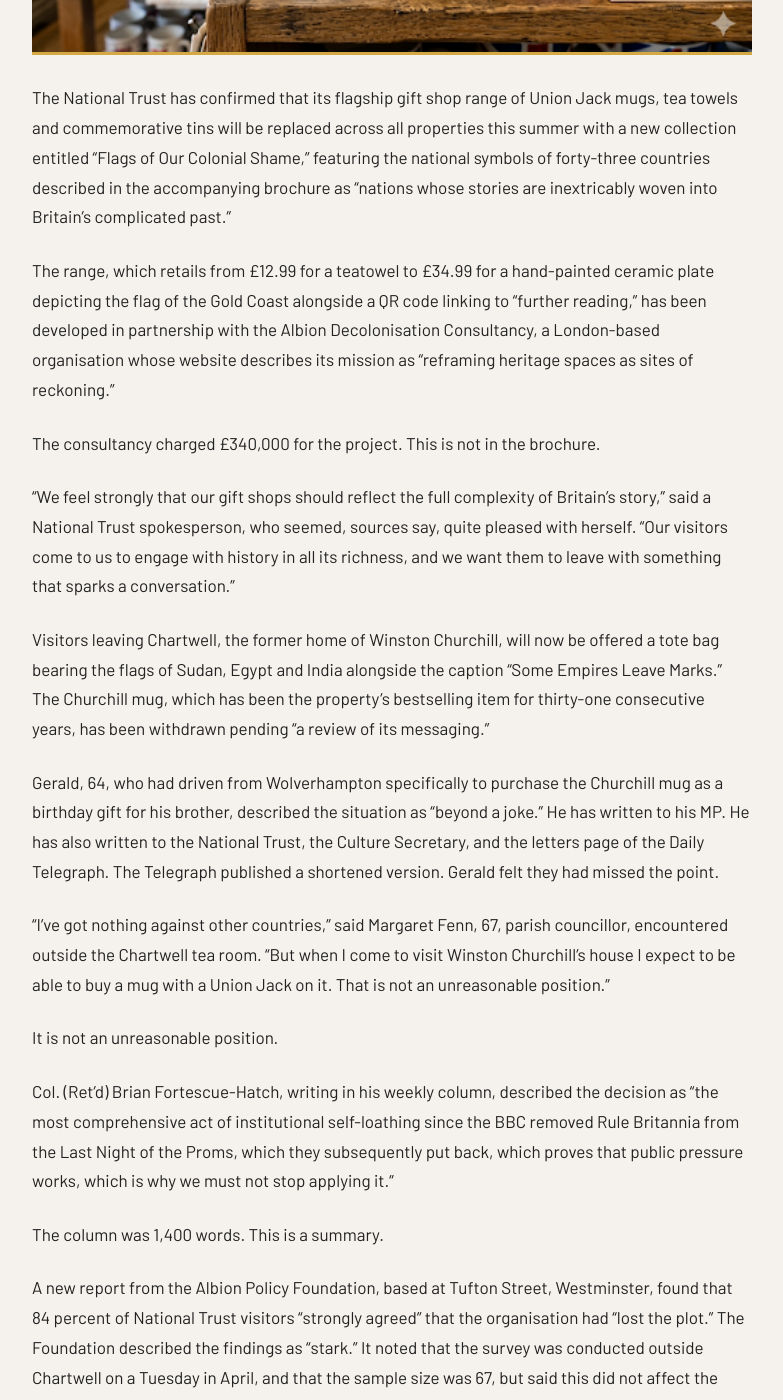
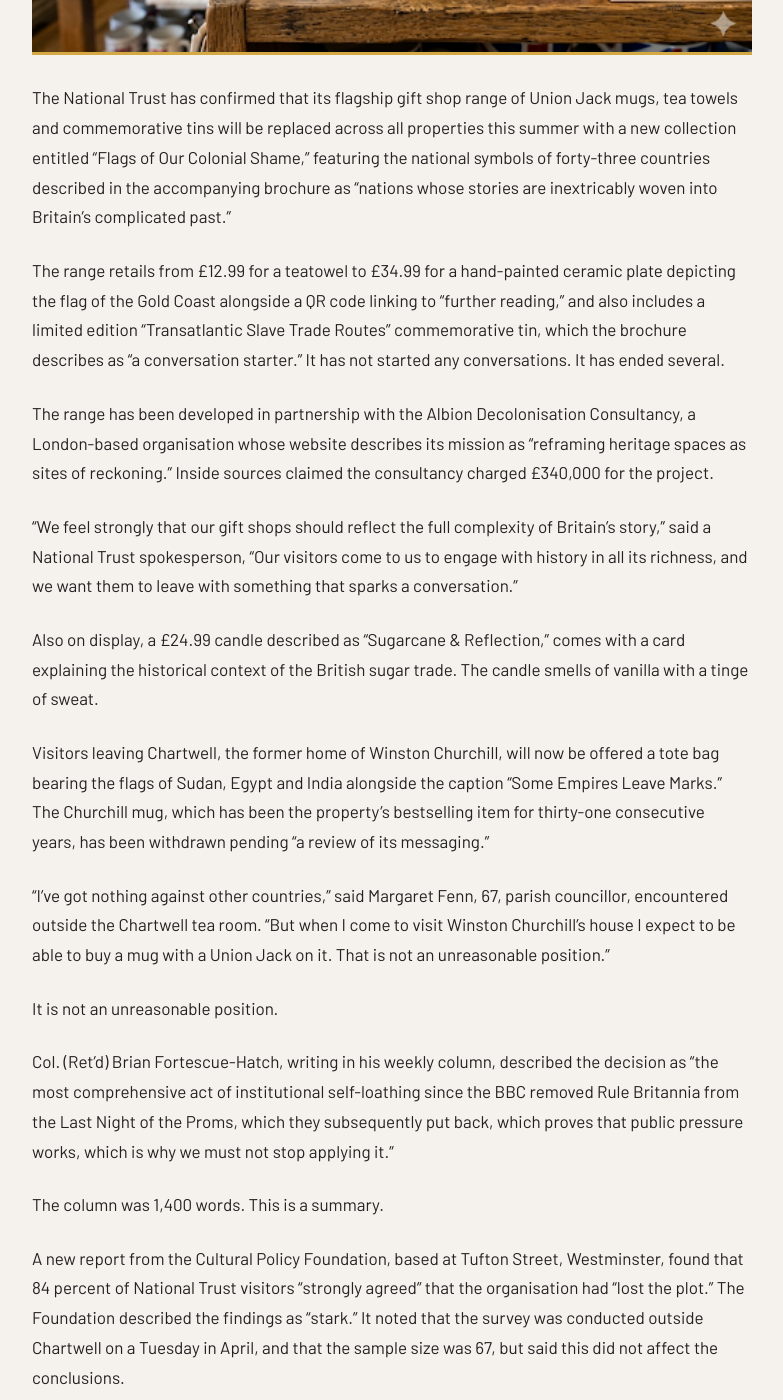
Before and after one commit to matt-palmer999/britishpatriots, a Jekyll site: the page built from _posts/2026-05-03-national-trust-colonial-shame.md, in a window 1280 px wide and 1400 px high, scrolled down 985 px. Shown: the whole window, without its empty margins (248-1031 px from the left). Built offline with Jekyll 4.4.1, drawn with Linux system fonts in a browser that asks for light colours; some web fonts are replaced; some of the changed text lies outside the part shown.

Commit message:
Update 2026-05-03-national-trust-colonial-shame.md

```diff
--- a/_posts/2026-05-03-national-trust-colonial-shame.md
+++ b/_posts/2026-05-03-national-trust-colonial-shame.md
@@ -9,15 +9,15 @@ author: Our Heritage Correspondent
 
 The National Trust has confirmed that its flagship gift shop range of Union Jack mugs, tea towels and commemorative tins will be replaced across all properties this summer with a new collection entitled "Flags of Our Colonial Shame," featuring the national symbols of forty-three countries described in the accompanying brochure as "nations whose stories are inextricably woven into Britain's complicated past."
 
-The range, which retails from £12.99 for a teatowel to £34.99 for a hand-painted ceramic plate depicting the flag of the Gold Coast alongside a QR code linking to "further reading," has been developed in partnership with the Albion Decolonisation Consultancy, a London-based organisation whose website describes its mission as "reframing heritage spaces as sites of reckoning."
+The range retails from £12.99 for a teatowel to £34.99 for a hand-painted ceramic plate depicting the flag of the Gold Coast alongside a QR code linking to "further reading," and also includes a limited edition "Transatlantic Slave Trade Routes" commemorative tin, which the brochure describes as "a conversation starter." It has not started any conversations. It has ended several.
 
-The consultancy charged £340,000 for the project. This is not in the brochure.
+The range has been developed in partnership with the Albion Decolonisation Consultancy, a London-based organisation whose website describes its mission as "reframing heritage spaces as sites of reckoning." Inside sources claimed the consultancy charged £340,000 for the project.
 
-"We feel strongly that our gift shops should reflect the full complexity of Britain's story," said a National Trust spokesperson, who seemed, sources say, quite pleased with herself. "Our visitors come to us to engage with history in all its richness, and we want them to leave with something that sparks a conversation."
+"We feel strongly that our gift shops should reflect the full complexity of Britain's story," said a National Trust spokesperson, "Our visitors come to us to engage with history in all its richness, and we want them to leave with something that sparks a conversation."
+
+Also on display, a £24.99 candle described as "Sugarcane & Reflection," comes with a card explaining the historical context of the British sugar trade. The candle smells of vanilla with a tinge of sweat.
 
 Visitors leaving Chartwell, the former home of Winston Churchill, will now be offered a tote bag bearing the flags of Sudan, Egypt and India alongside the caption "Some Empires Leave Marks." The Churchill mug, which has been the property's bestselling item for thirty-one consecutive years, has been withdrawn pending "a review of its messaging."
-
-Gerald, 64, who had driven from Wolverhampton specifically to purchase the Churchill mug as a birthday gift for his brother, described the situation as "beyond a joke." He has written to his MP. He has also written to the National Trust, the Culture Secretary, and the letters page of the Daily Telegraph. The Telegraph published a shortened version. Gerald felt they had missed the point.
 
 "I've got nothing against other countries," said Margaret Fenn, 67, parish councillor, encountered outside the Chartwell tea room. "But when I come to visit Winston Churchill's house I expect to be able to buy a mug with a Union Jack on it. That is not an unreasonable position."
 
@@ -27,7 +27,7 @@ Col. (Ret'd) Brian Fortescue-Hatch, writing in his weekly column, described the
 
 The column was 1,400 words. This is a summary.
 
-A new report from the Albion Policy Foundation, based at Tufton Street, Westminster, found that 84 percent of National Trust visitors "strongly agreed" that the organisation had "lost the plot." The Foundation described the findings as "stark." It noted that the survey was conducted outside Chartwell on a Tuesday in April, and that the sample size was 67, but said this did not affect the conclusions.
+A new report from the Cultural Policy Foundation, based at Tufton Street, Westminster, found that 84 percent of National Trust visitors "strongly agreed" that the organisation had "lost the plot." The Foundation described the findings as "stark." It noted that the survey was conducted outside Chartwell on a Tuesday in April, and that the sample size was 67, but said this did not affect the conclusions.
 
 The National Trust said it remained "committed to welcoming visitors of all backgrounds" and that the new range had been "positively received in focus groups." It did not specify which focus groups. It did not respond to follow-up questions, which The Daily Patriot considers significant.
 
```
